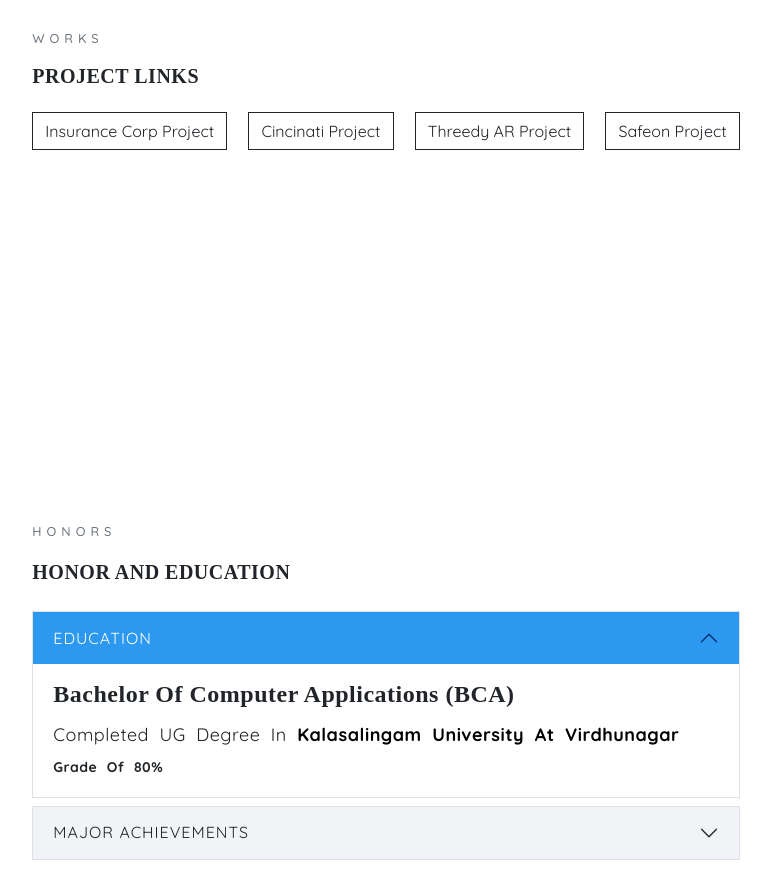
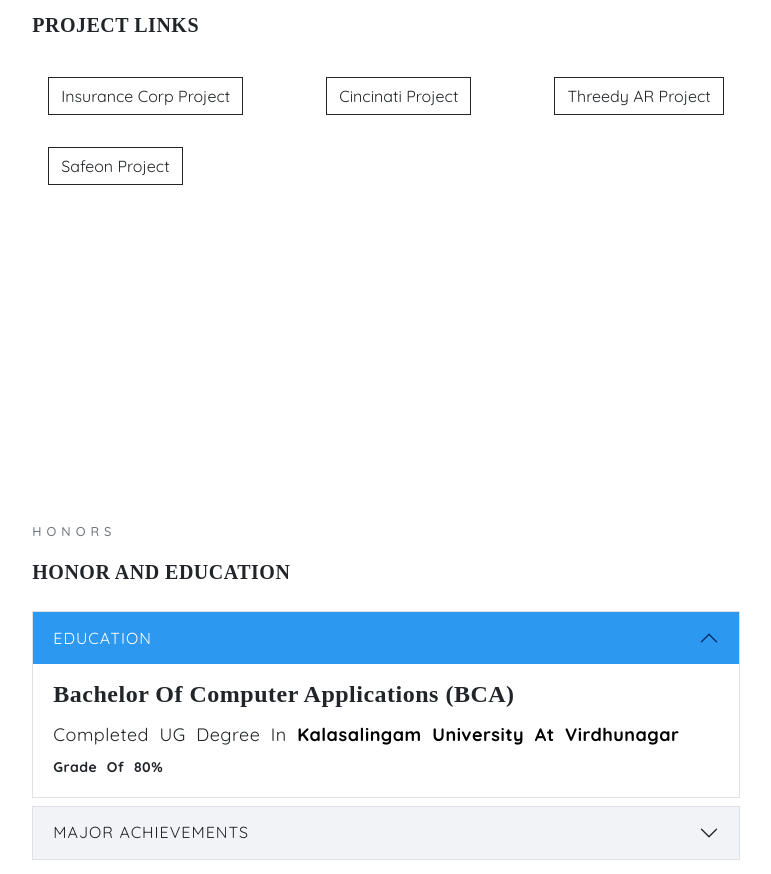
Before and after one commit to Sundar-1007/portfolio, a plain HTML site: page index.html in a window 1280 px wide. Shown: the part 2905-3779 px from the top of the page, without its empty margins (419-1190 px from the left). Drawn offline with nearby package versions, Linux system fonts and the light colour scheme; a web font is replaced by a local one.

Commit message:
my changes

```diff
--- a/index.html
+++ b/index.html
@@ -227,19 +227,19 @@
                 </p>
                 <h1 class="fw-bold mb-4 text-uppercase fs-5 font-serif">Project Links</h1>
                 <div class="d-flex flex-wrap justify-content-between">
-                    <button type="button" class="btn btn-outline-dark rounded-0 text-capitalize" data-bs-toggle="modal"
+                    <button type="button" class="btn btn-outline-dark rounded-0 text-capitalize m-3" data-bs-toggle="modal"
                         data-bs-target="#modal-1">
                         Insurance corp project
                     </button>
-                    <button type="button" class="btn btn-outline-dark rounded-0 text-capitalize" data-bs-toggle="modal"
+                    <button type="button" class="btn btn-outline-dark rounded-0 text-capitalize m-3" data-bs-toggle="modal"
                         data-bs-target="#modal-2">
                         cincinati project
                     </button>
-                    <button type="button" class="btn btn-outline-dark rounded-0 text-capitalize" data-bs-toggle="modal"
+                    <button type="button" class="btn btn-outline-dark rounded-0 text-capitalize m-3" data-bs-toggle="modal"
                         data-bs-target="#modal-3">
                         Threedy AR Project
                     </button>
-                    <button type="button" class="btn btn-outline-dark rounded-0 text-capitalize" data-bs-toggle="modal"
+                    <button type="button" class="btn btn-outline-dark rounded-0 text-capitalize m-3" data-bs-toggle="modal"
                         data-bs-target="#modal-4">
                         Safeon project
                     </button>
```
